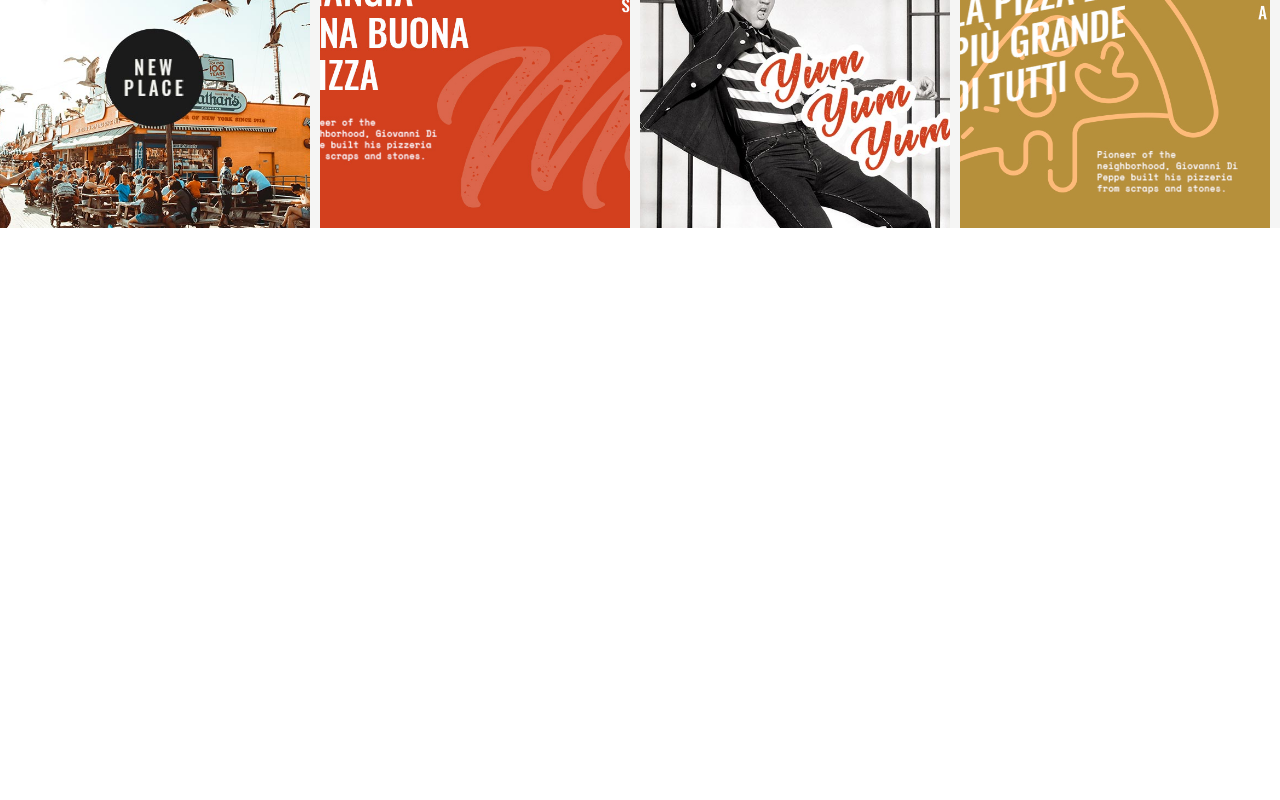
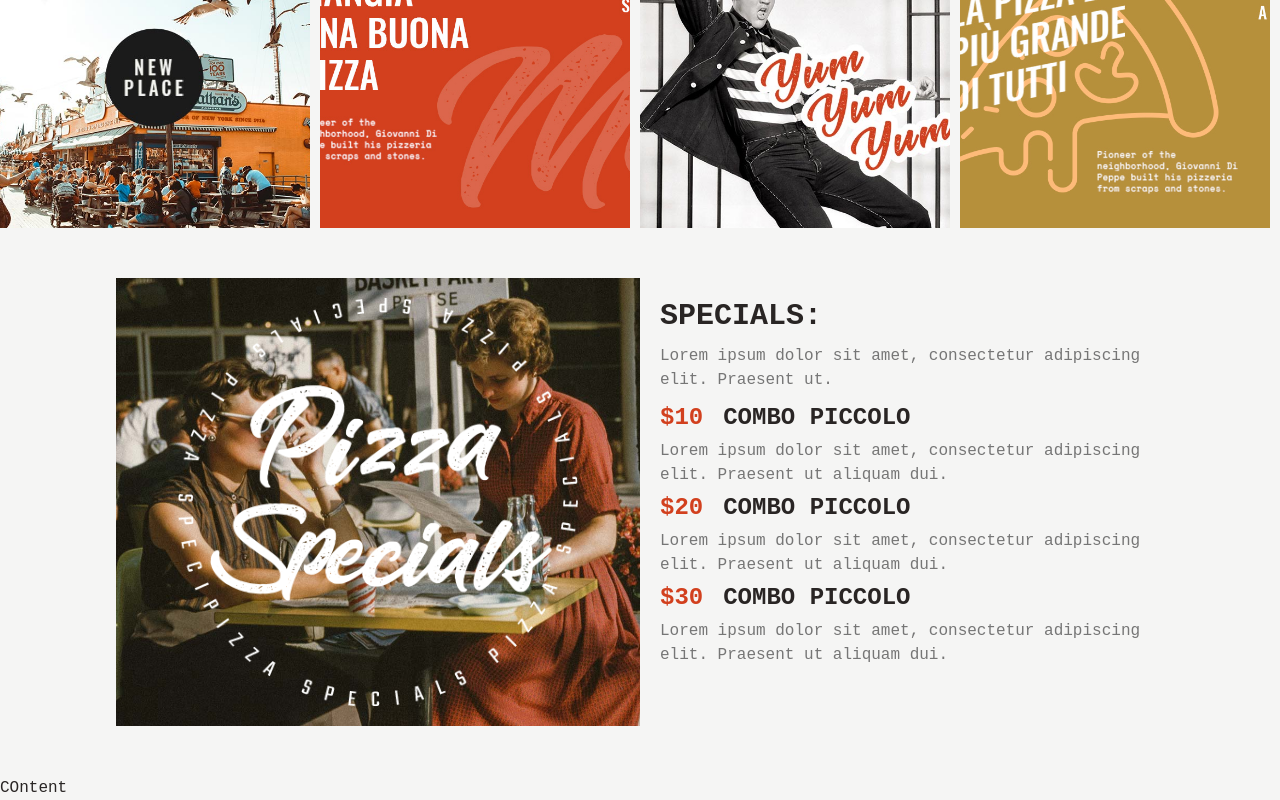
Before and after one commit to mustafa-khaled/Fast-Pizza, a React (Vite) app: page / in a window 1280 px wide. Shown: the part 882-1682 px from the top of the page. Before the commit the page ends 1110 px from the top, so only its background shows below. Built offline with nearby package versions, Linux system fonts and the light colour scheme.

Commit message:
Specials section

```diff
--- a/src/index.css
+++ b/src/index.css
@@ -51,3 +51,7 @@
 .header-links a.active {
   color: #d2401e;
 }
+
+p {
+  color: #767676;
+}
--- a/src/ui/AppLayout.jsx
+++ b/src/ui/AppLayout.jsx
@@ -8,7 +8,7 @@ function AppLayout() {
   const isLoading = navigation.state === "loading";
 
   return (
-    <div className="bg-stone-100 text-stone-700">
+    <div className="bg-stone-100 text-stone-800">
       {isLoading && <Loader />}
 
       <Header />
--- a/src/ui/home/Gallery.jsx
+++ /dev/null
@@ -1,26 +0,0 @@
-import image1 from "../../assets/underSlide1.jpg";
-import image2 from "../../assets/underSlide2.jpg";
-import image3 from "../../assets/underSlide3.jpg";
-import image4 from "../../assets/underSlide4.jpg";
-
-const images = [image1, image2, image3, image4];
-
-function Gallery() {
-  return (
-    <div className="mt-[10px] flex flex-wrap items-center gap-[10px]">
-      {images.map((img) => {
-        return (
-          <img
-            key={img}
-            src={img}
-            alt="Gallery Img"
-            className="h-[300px] w-full object-cover sm:w-[calc(100%/2-10px)] md:w-[calc(100%/4-10px)]"
-            style={{ backgroundPosition: "50%" }}
-          />
-        );
-      })}
-    </div>
-  );
-}
-
-export default Gallery;
--- a/src/ui/home/HeroSection.jsx
+++ b/src/ui/home/HeroSection.jsx
@@ -1,12 +1,12 @@
-import Gallery from "./Gallery";
 import Slider from "./Slider";
+import HeroSectionGallery from "./HeroSectionGallery";
 
 function HeroSection() {
   return (
-    <>
+    <div>
       <Slider />
-      <Gallery />
-    </>
+      <HeroSectionGallery />
+    </div>
   );
 }
 
--- /dev/null
+++ b/src/ui/home/HeroSectionGallery.jsx
@@ -0,0 +1,33 @@
+import image1 from "../../assets/underSlide1.jpg";
+import image2 from "../../assets/underSlide2.jpg";
+import image3 from "../../assets/underSlide3.jpg";
+import image4 from "../../assets/underSlide4.jpg";
+
+const images = [image1, image2, image3, image4];
+
+function HeroSectionGallery() {
+  return (
+    <div className="mt-[10px] flex flex-wrap items-center gap-[10px]">
+      {images.map((img) => {
+        return (
+          <div
+            key={img}
+            className=" w-full overflow-hidden bg-red-400  sm:w-[calc(100%/2-10px)] md:w-[calc(100%/4-10px)]"
+          >
+            <img
+              src={img}
+              alt="Gallery Img"
+              className="hover:scale-130 h-[300px] w-full object-cover transition-transform duration-300
+              hover:rotate-[-5deg] hover:scale-[1.3] hover:transform"
+              style={{
+                backgroundPosition: "50%",
+              }}
+            />
+          </div>
+        );
+      })}
+    </div>
+  );
+}
+
+export default HeroSectionGallery;
--- a/src/ui/home/Home.jsx
+++ b/src/ui/home/Home.jsx
@@ -1,14 +1,12 @@
-import { useSelector } from "react-redux";
-import CreateUser from "../../features/user/CreateUser";
-import Button from "../Button";
 import HeroSection from "./HeroSection";
+import Specials from "./Specials";
 
 function Home() {
-  const { userName } = useSelector((state) => state.user);
-
   return (
-    <div>
+    <div className="flex flex-col gap-[50px]">
       <HeroSection />
+      <Specials />
+      <div>COntent</div>
     </div>
   );
 }
--- /dev/null
+++ b/src/ui/home/Specials.jsx
@@ -0,0 +1,49 @@
+import image from "../../assets/Specials.jpg";
+import logo from "../../assets/SpecialsLogo.png";
+import Container from "../Container";
+
+const specialsData = ["$10", "$20", "$30"];
+
+function Specials() {
+  return (
+    <Container>
+      <div className="flex flex-col md:flex-row">
+        <div
+          className="flex w-full items-center justify-center bg-cover p-[20px] md:w-[50%]"
+          style={{ backgroundImage: `url(${image})` }}
+        >
+          <img src={logo} alt="Specials logo" className="w-[400px]" />
+        </div>
+
+        <div className=" w-full pt-[20px] sm:pl-[20px] md:w-[50%]">
+          <h2 className="text-2xl font-bold uppercase sm:text-3xl">
+            Specials:
+          </h2>
+          <p className="my-[10px]">
+            Lorem ipsum dolor sit amet, consectetur adipiscing elit. Praesent
+            ut.
+          </p>
+
+          <div>
+            {specialsData.map((el) => {
+              return (
+                <div key={el}>
+                  <h3 className="text-xl font-bold uppercase sm:text-2xl">
+                    <span className="mr-[20px] text-primary">{el}</span>
+                    Combo Piccolo
+                  </h3>
+                  <p className="my-[5px]">
+                    Lorem ipsum dolor sit amet, consectetur adipiscing elit.
+                    Praesent ut aliquam dui.
+                  </p>
+                </div>
+              );
+            })}
+          </div>
+        </div>
+      </div>
+    </Container>
+  );
+}
+
+export default Specials;
```
Also changed, not shown: src/assets/Specials.jpg (added), src/assets/SpecialsLogo.png (added).
